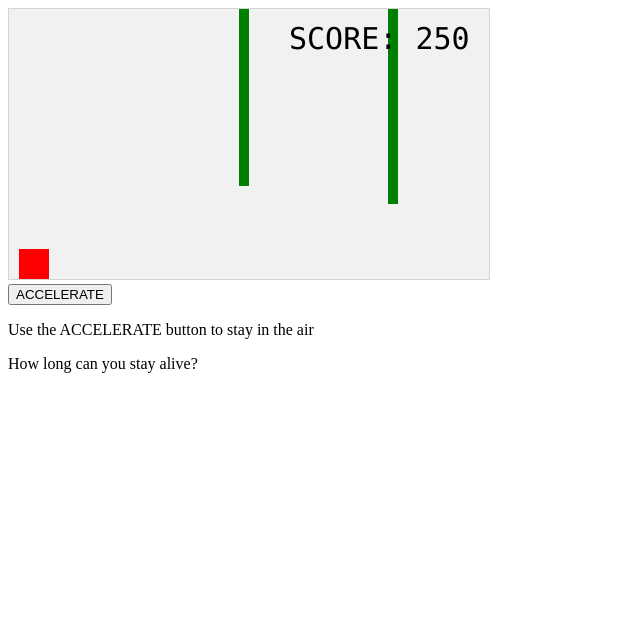
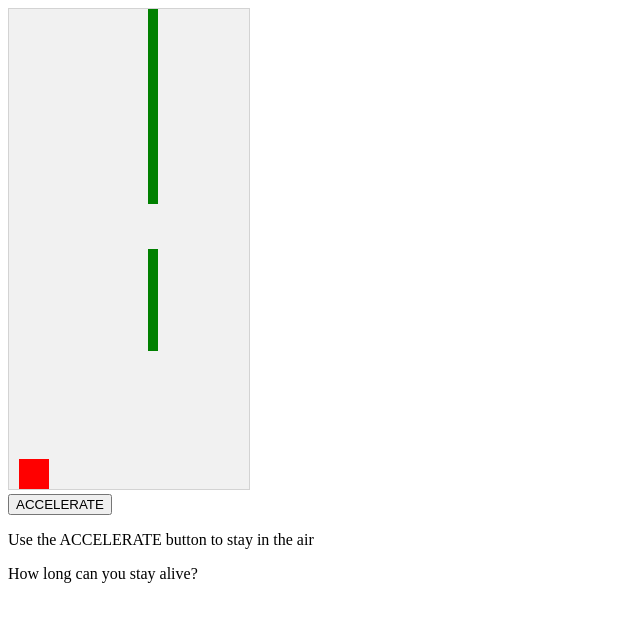
Before and after one commit to PeterEducation/Game, a plain HTML site: page index.html in a window 1280 px wide. Shown: the whole page, without its empty margins (0-640 px from the left). Drawn offline with Linux system fonts and the light colour scheme.

Commit message:
Update index.html

```diff
--- a/index.html
+++ b/index.html
@@ -26,8 +26,8 @@ function startGame() {
 var myGameArea = {
     canvas : document.createElement("canvas"),
     start : function() {
-        this.canvas.width = 480;
-        this.canvas.height = 270;
+        this.canvas.width = 240;
+        this.canvas.height = 480;
         this.context = this.canvas.getContext("2d");
         document.body.insertBefore(this.canvas, document.body.childNodes[0]);
         this.frameNo = 0;
```
